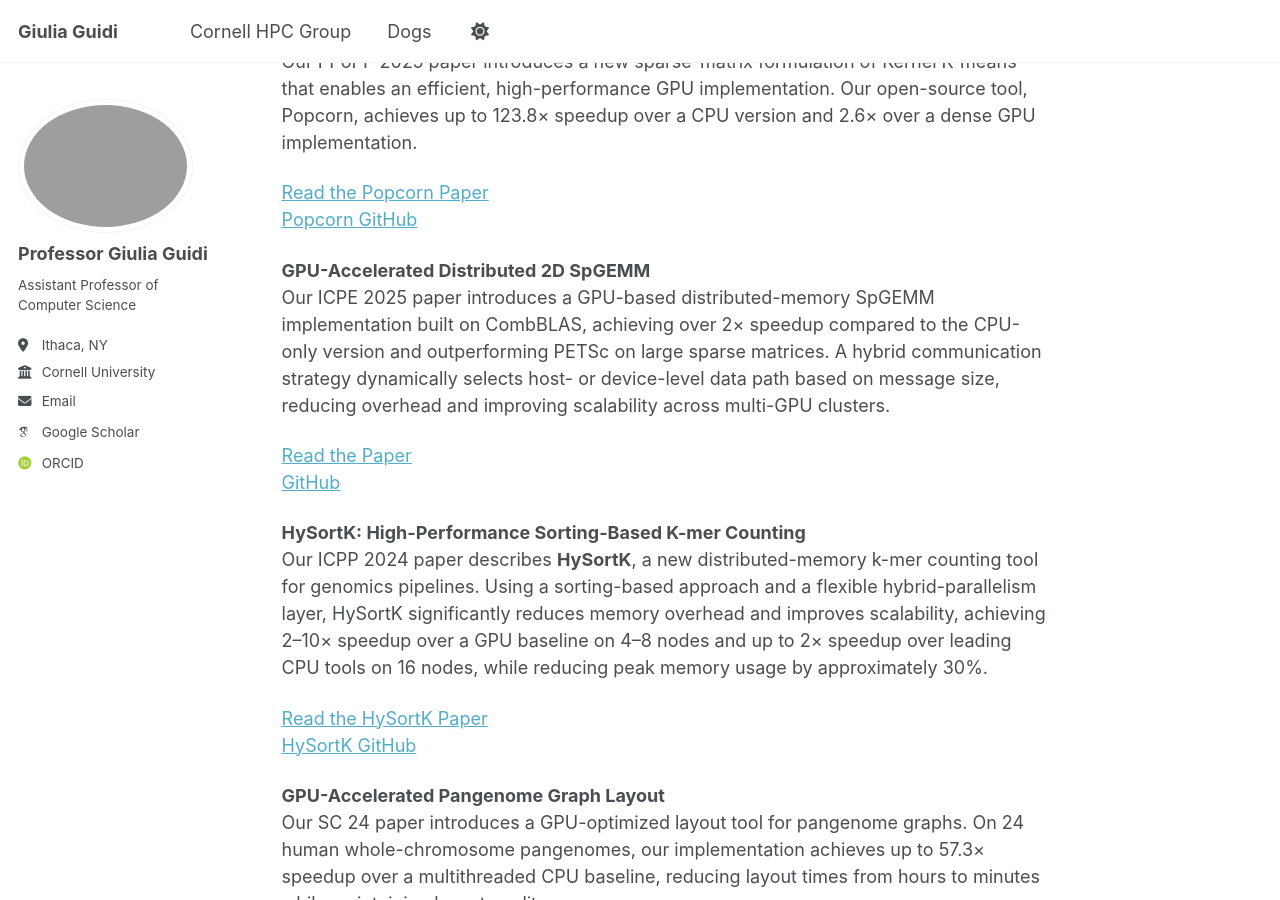
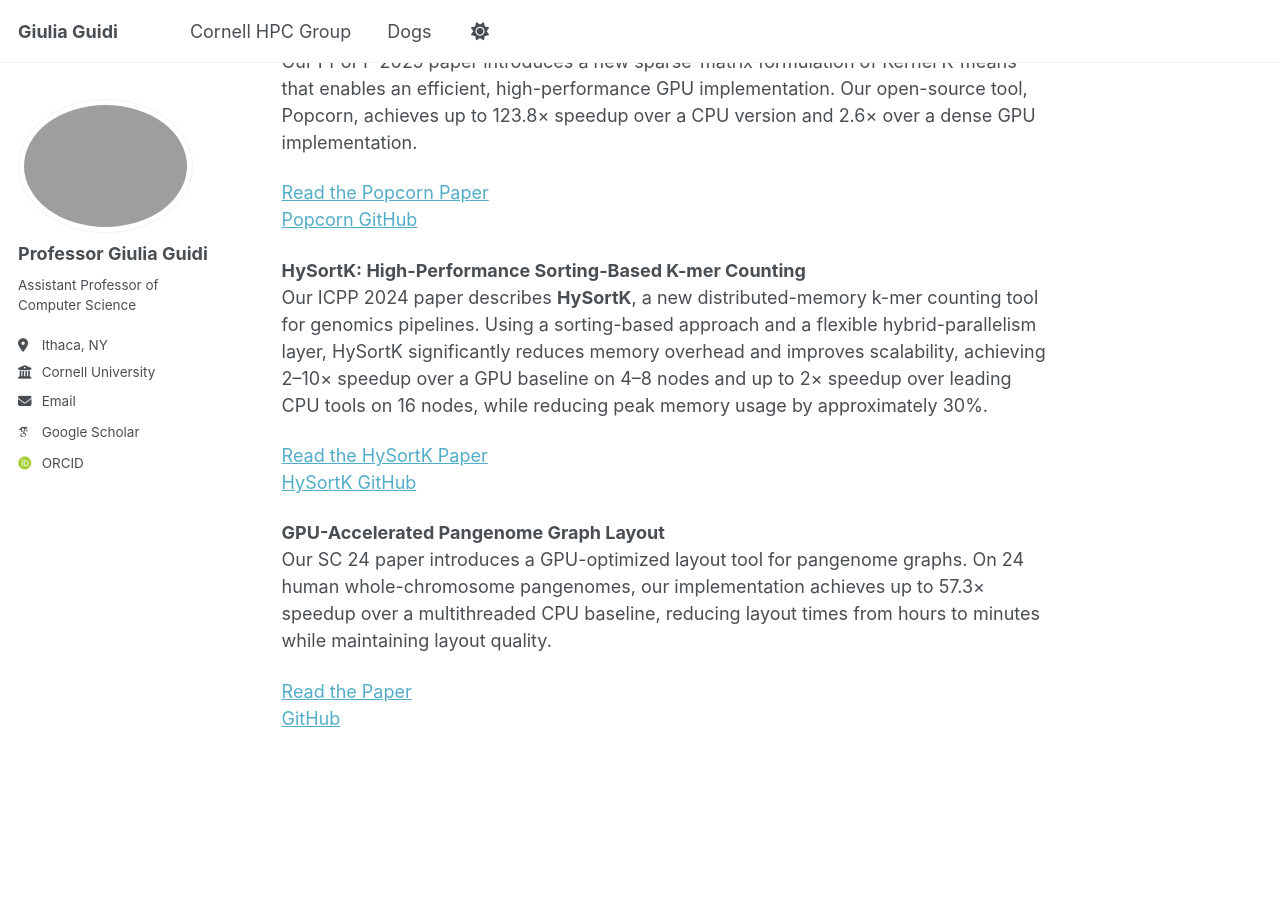
Before and after one commit to giuliaguidi/giuliaguidi.github.io, a Jekyll site: the page built from _pages/about.md, in a window 1280 px wide and 900 px high, scrolled down 1859 px. Built offline with Jekyll 4.4.1, drawn with Linux system fonts in a browser that asks for light colours; some web fonts are replaced.

Commit message:
Remove GPU-Accelerated SpGEMM description from about page
Removed the description for GPU-Accelerated Distributed 2D SpGEMM from the about page.

```diff
--- a/_pages/about.md
+++ b/_pages/about.md
@@ -55,11 +55,11 @@ Our PPoPP 2025 paper introduces a new sparse-matrix formulation of Kernel K-mean
 [Read the Popcorn Paper](https://arxiv.org/pdf/2501.05587)\
 [Popcorn GitHub](https://github.com/HicrestLaboratory/Matrix-Centric-K-Means)
 
-**GPU-Accelerated Distributed 2D SpGEMM**
+<!-- **GPU-Accelerated Distributed 2D SpGEMM**
 Our ICPE 2025 paper introduces a GPU-based distributed-memory SpGEMM implementation built on CombBLAS, achieving over 2× speedup compared to the CPU-only version and outperforming PETSc on large sparse matrices. A hybrid communication strategy dynamically selects host- or device-level data path based on message size, reducing overhead and improving scalability across multi-GPU clusters.
 
 [Read the Paper](https://dl.acm.org/doi/pdf/10.1145/3676151.3719365)\
-[GitHub](https://github.com/tf-mac/CombBLAS)
+[GitHub](https://github.com/tf-mac/CombBLAS)  -->
 
 **HySortK: High-Performance Sorting-Based K-mer Counting**
 Our ICPP 2024 paper describes **HySortK**, a new distributed-memory k-mer counting tool for genomics pipelines. Using a sorting-based approach and a flexible hybrid-parallelism layer, HySortK significantly reduces memory overhead and improves scalability, achieving 2–10× speedup over a GPU baseline on 4–8 nodes and up to 2× speedup over leading CPU tools on 16 nodes, while reducing peak memory usage by approximately 30%.
```
